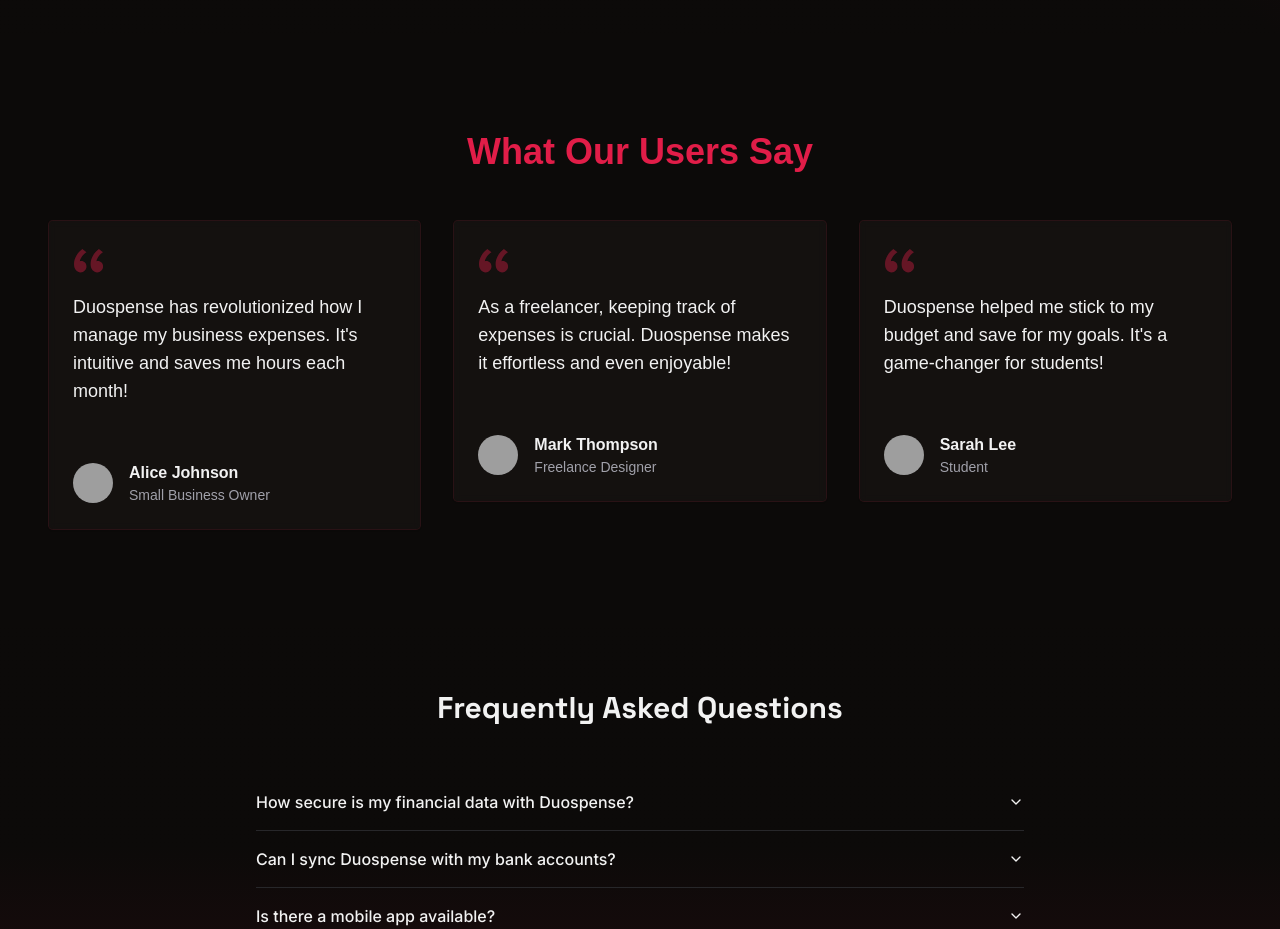
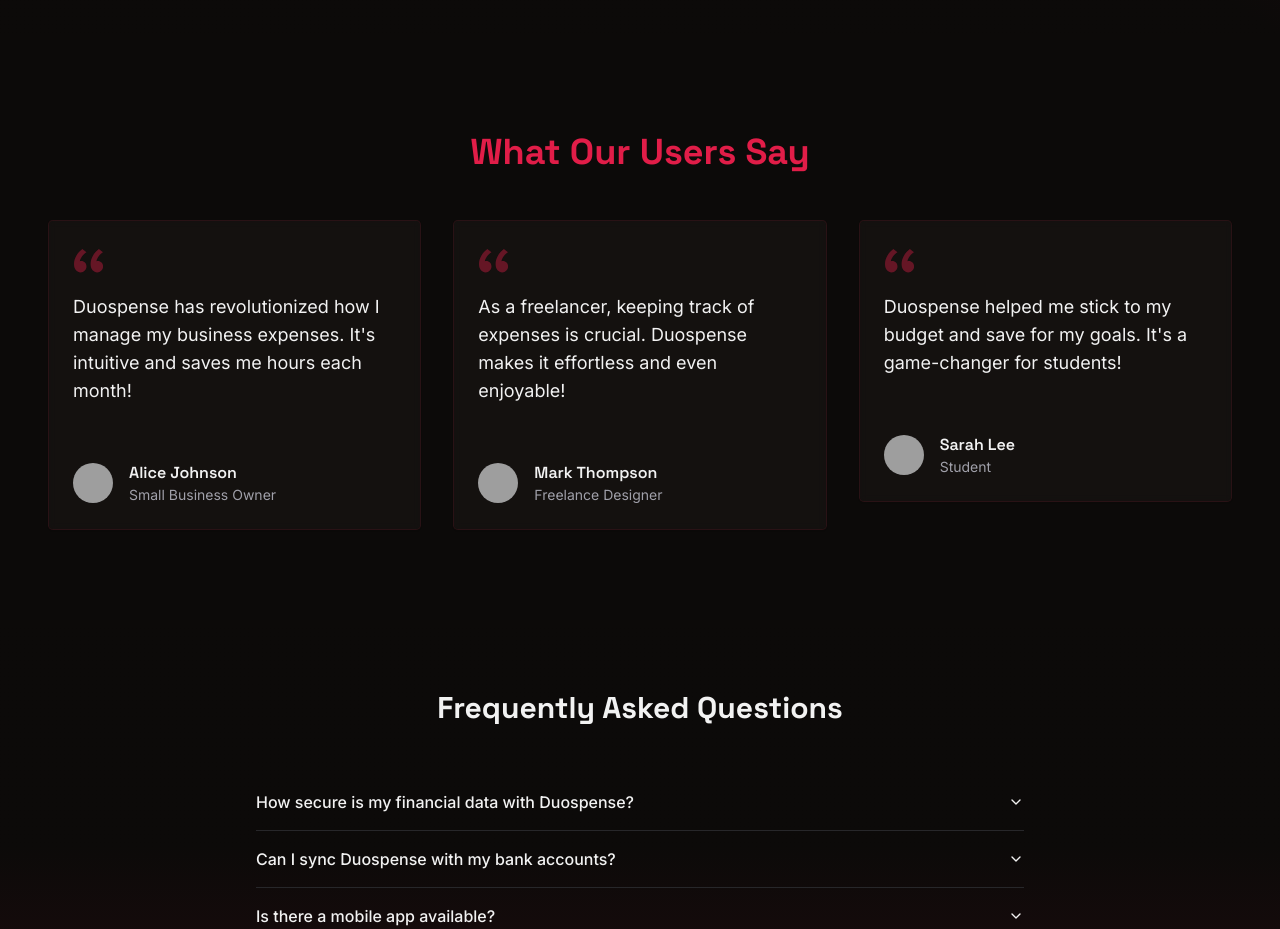
Before and after one commit to kaizenics/duospense, a Next.js app: page / in a window 1280 px wide. Shown: the part 2060-2989 px from the top of the page. Built offline with nearby package versions, Linux system fonts and the light colour scheme; grey boxes are pictures that could not be loaded.

Commit message:
fix: update typography styles in Testimonials component for consistency and improved readability

```diff
--- a/src/components/testimonials.tsx
+++ b/src/components/testimonials.tsx
@@ -39,7 +39,7 @@
             whileInView={{ opacity: 1, y: 0 }}
             transition={{ duration: 0.5 }}
             viewport={{ once: true }}
-            className="text-4xl font-bold text-center mb-12 text-primary"
+            className="font-heading text-4xl font-bold text-center mb-12 text-primary"
           >
             What Our Users Say
           </motion.h2>
@@ -74,7 +74,7 @@
                           <path d="M9.352 4C4.456 7.456 1 13.12 1 19.36c0 5.088 3.072 8.064 6.624 8.064 3.36 0 5.856-2.688 5.856-5.856 0-3.168-2.208-5.472-5.088-5.472-.576 0-1.344.096-1.536.192.48-3.264 3.552-7.104 6.624-9.024L9.352 4zm16.512 0c-4.8 3.456-8.256 9.12-8.256 15.36 0 5.088 3.072 8.064 6.624 8.064 3.264 0 5.856-2.688 5.856-5.856 0-3.168-2.304-5.472-5.184-5.472-.576 0-1.248.096-1.44.192.48-3.264 3.456-7.104 6.528-9.024L25.864 4z" />
                         </svg>
                       </motion.div>
-                      <p className="text-lg mb-4">{testimonial.content}</p>
+                      <p className="font-sans text-lg mb-4">{testimonial.content}</p>
                     </CardContent>
                     <CardFooter className="flex items-center mt-4 space-x-4">
                       <Avatar>
@@ -85,8 +85,8 @@
                         <AvatarFallback>{testimonial.avatar}</AvatarFallback>
                       </Avatar>
                       <div>
-                        <p className="font-semibold">{testimonial.name}</p>
-                        <p className="text-sm text-muted-foreground">
+                        <p className="font-heading font-semibold">{testimonial.name}</p>
+                        <p className="font-sans text-sm text-muted-foreground">
                           {testimonial.role}
                         </p>
                       </div>
```
